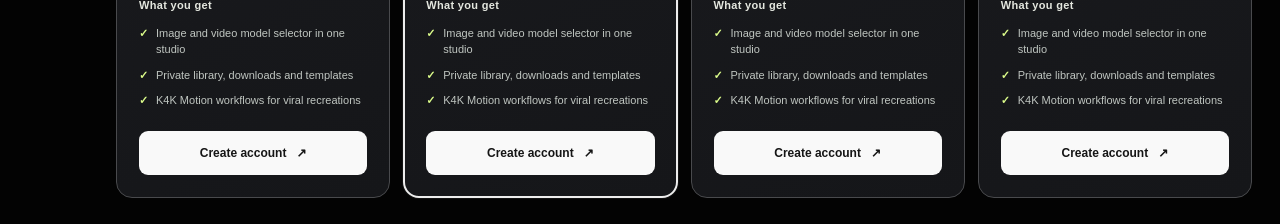
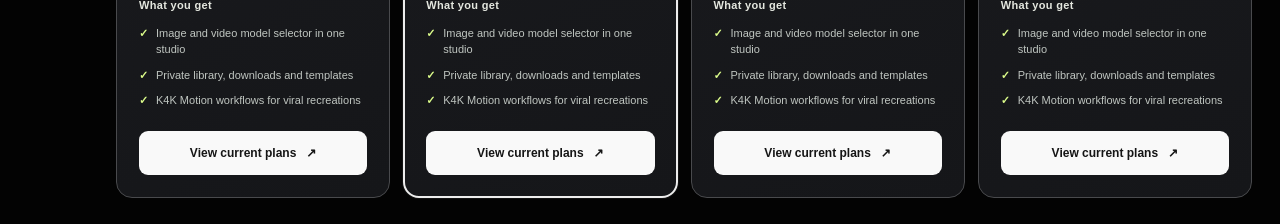
Before and after one commit to kreativestudios4k-lgtm/k4k-academy-v2, a Next.js app: page /k4k-app/black-friday-preview in a window 1280 px wide. Shown: the part 920-1144 px from the top of the page. Built offline with nearby package versions, Linux system fonts and the light colour scheme; no server answers.

Commit message:
Keep Black Friday preview informational until Nov 27; route CTAs to regular plans

```diff
--- a/app/k4k-app/credits/BrazilBlackFridayOffer.js
+++ b/app/k4k-app/credits/BrazilBlackFridayOffer.js
@@ -20,7 +20,7 @@ const translations={
   after:'Depois:',
   credits:'créditos mensais previstos no novo catálogo',
   video:'Até {count} vídeos de 30s com Motion Saver*',
-  cta:'Criar conta',
+  cta:'Ver planos atuais',
   included:'O que o plano oferece',
   items:['Modelos de imagem e vídeo no mesmo estúdio','Biblioteca privada, downloads e templates','K4K Motion para recriar tendências e movimentos'],
   info:'* Estimativa apenas: vídeos de 30 segundos com o modelo Kling Motion Saver a 140 créditos cada. Modelos, duração, qualidade, custos e limites estão sujeitos à verificação técnica antes do lançamento. Alguns modelos permitem vídeos mais curtos ou têm preço superior.',
@@ -41,7 +41,7 @@ const translations={
   after:'Then:',
   credits:'proposed monthly credits in the new catalogue',
   video:'Up to {count} 30-second Motion Saver videos*',
-  cta:'Create account',
+  cta:'View current plans',
   included:'What you get',
   items:['Image and video model selector in one studio','Private library, downloads and templates','K4K Motion workflows for viral recreations'],
   info:'* Estimate only: 30-second Kling Motion Saver videos at 140 credits each. Model availability, duration, quality, costs and limits require verification before launch. Other models may cost more or allow shorter videos.',
@@ -62,7 +62,7 @@ const translations={
   after:'Después:',
   credits:'créditos mensuales propuestos para el nuevo catálogo',
   video:'Hasta {count} vídeos de 30 segundos con Motion Saver*',
-  cta:'Crear cuenta',
+  cta:'Ver planes actuales',
   included:'Qué incluye',
   items:['Modelos de imagen y vídeo en un estudio','Biblioteca privada, descargas y plantillas','K4K Motion para recrear movimientos y tendencias'],
   info:'* Solo estimación: vídeos de 30 segundos con Kling Motion Saver a 140 créditos cada uno. Modelos, duración, calidad, costes y límites deben verificarse antes del lanzamiento.',
@@ -102,7 +102,7 @@ export default function BrazilBlackFridayOffer(){
       <strong>{t.included}</strong>
       <ul>{t.items.map(item=><li key={item}>{item}</li>)}</ul>
      </div>
-     <Link href="/register" className="k4k-bf-signup">{t.cta}<span aria-hidden="true">↗</span></Link>
+     <Link href="/k4k-app/credits" className="k4k-bf-signup">{t.cta}<span aria-hidden="true">↗</span></Link>
     </article>)}
    </div>
    <div className="k4k-bf-disclaimer">
```
